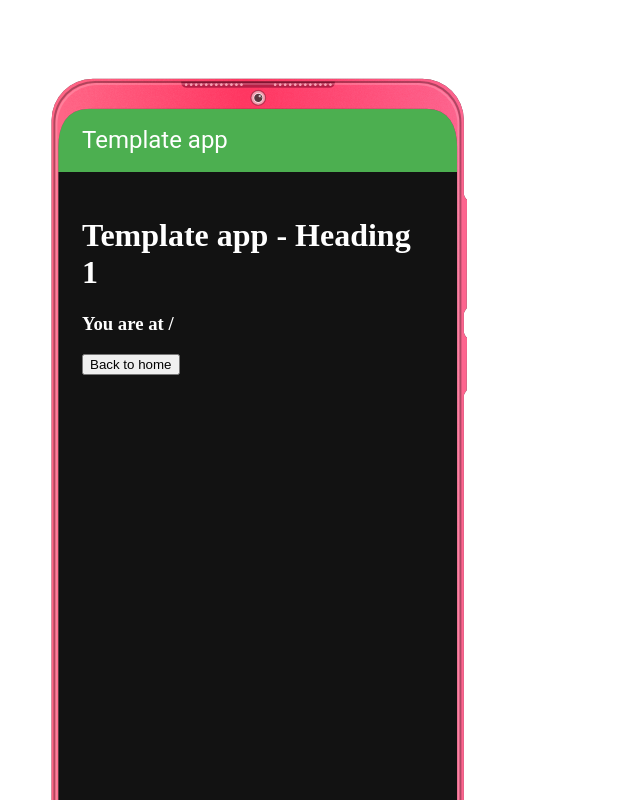
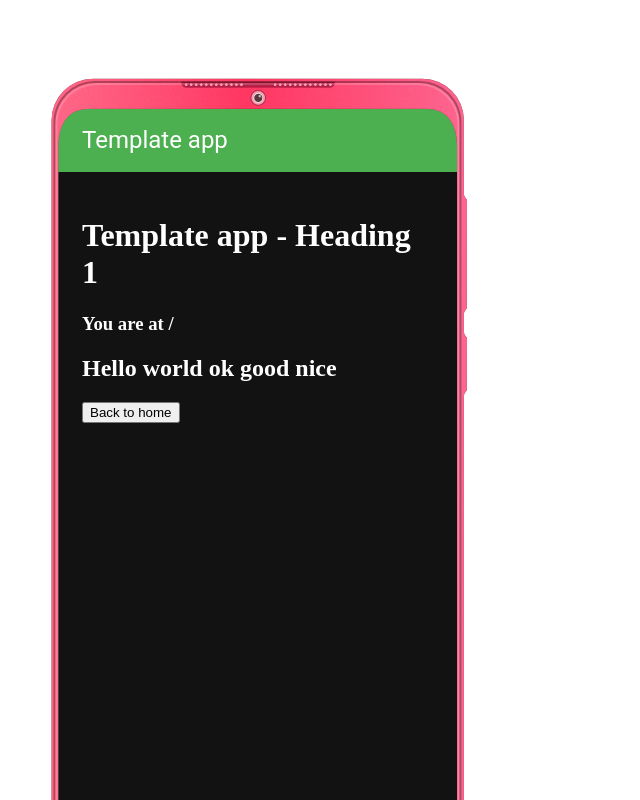
Before and after one commit to project-error/npwd-app-template, a React (Vite) app: page /#/ in a window 1280 px wide. Shown: the top 800 px of the page, without its empty margins (0-640 px from the left). Built offline with nearby package versions, Linux system fonts and the light colour scheme; what react-fivem-hooks would draw is missing.

Commit message:
concurrent dev command

```diff
--- a/package.json
+++ b/package.json
@@ -27,8 +27,9 @@
   },
   "scripts": {
     "dev": "vite --mode dev",
-    "build": "vite build --mode production",
+    "dev:browser": "concurrently \"build:watch --mode dev\" \"preview:dev\"",
     "build:dev": "vite build --mode dev",
+    "build:watch": "vitre build --watch",
     "build:game": "vite build --mode game",
     "preview:dev": "vite preview --mode dev",
     "clean": "rm -rf dist",
--- a/src/App.tsx
+++ b/src/App.tsx
@@ -80,6 +80,8 @@ function App(props: AppProps) {
 
               <h3>You are at {pathname}</h3>
 
+              <h2>Hello world ok good nice</h2>
+
               {import.meta.env.MODE === 'game' && (
                 <h3>Running in game</h3>
               )}
```
